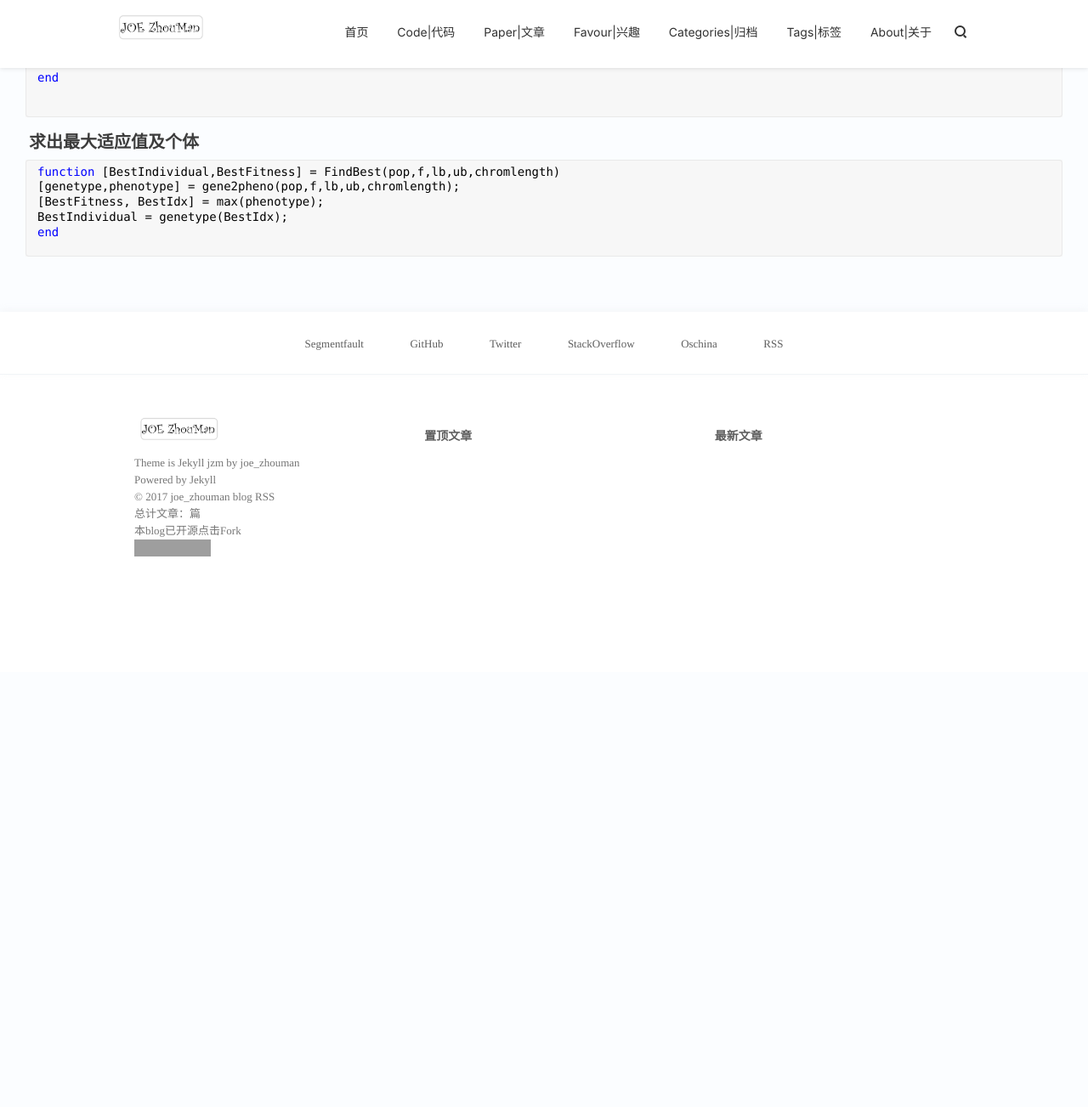
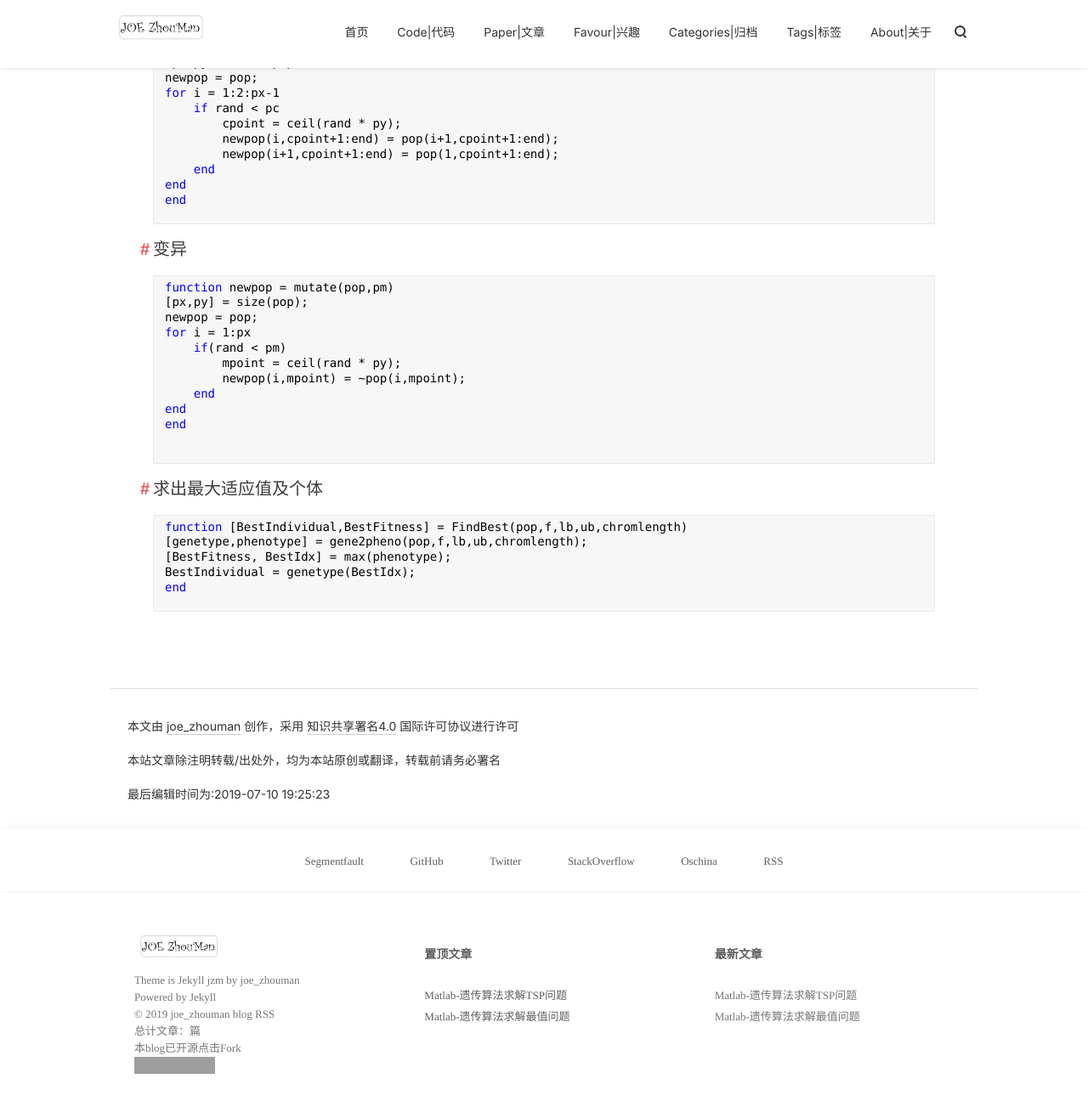
Before and after one commit to Joe-zhouman/joe_zm.blog.github.io, a Jekyll site: the page built from _posts/Matlab/2019-07-10-matlab_ga_maxize.html, in a window 1280 px wide and 1400 px high, scrolled down 4371 px. Shown: the top 1303 px of the window at 85% size. Built offline with Jekyll 4.4.1, drawn with Linux system fonts in a browser that asks for light colours; nearby versions of some CDN libraries; comment, search, counter and statistics services are not loaded; before the commit the page ends 5162 px from its top, so only the background shows below that; some of the changed text lies outside the part shown; grey boxes are pictures that could not be loaded.

```diff
--- a/_config.yml
+++ b/_config.yml
@@ -3,12 +3,12 @@ title:            "Joe ZhouMan's blog"
 description:      "Welcome to my blog--where there is a will there is a way|欢迎来到我的博客--路漫漫其修远兮，吾将上下而求索"
 url:              https://www.joezhouman.com # 域名
 signoff:          "Joe ZhouMan 周漫" # Your name
-facebook_appid:   #liberxue
+facebook_appid:   #Joe_zm
 google_analytics: UA-143789738-1
 share:            true
 # 分页
 paginate: 15
-paginate_path: "liberxuepage:num"
+paginate_path: "jzm:num"
 gems: [jekyll-paginate]
 links:
   - name:         首页
--- a/_includes/foot.html
+++ b/_includes/foot.html
@@ -20,9 +20,9 @@
                     <div class="info-text">
                         <p>Theme is <a href="http://www.joezhouman.com/about/info.html" title="访问 Jekyll jzm主题"  data-hover="Jekyll jzm"target="_blank">Jekyll jzm</a> by <a href="http://www.joezhouman.com/about" target="_blank">joe_zhouman</a></p>
                         <p>Powered by <a href="{{ site.url }}/tags/#Jekyll" title="Jekyll" data-hover="Jekyll" target="_blank" rel="nofollow">Jekyll</a></p>
-                        <p>&copy; 2017 <a href="/feed.xml"  title="访问 joy_zhouman blog RSS" data-hover="jzm blog RSS">joe_zhouman blog RSS</a></p>
+                        <p>&copy; 2019 <a href="/feed.xml"  title="访问 joy_zhouman blog RSS" data-hover="jzm blog RSS">joe_zhouman blog RSS</a></p>
                         <p>总计文章：{{paginator.total_posts}}篇</p>
-                      <p>本blog已开源点击Fork</p><iframe src="http://ghbtns.com/github-btn.html?user=joe-zhouman&repo=joe_zm.blog.github.io&type=fork&count=true" allowtransparency="true" frameborder="0" scrolling="0" width="95" height="20"></iframe>
+                      <p>本blog已开源点击Fork</p><iframe src="http://github.com/github-btn.html?user=joe-zhouman&repo=joe_zm.blog.github.io&type=fork&count=true" allowtransparency="true" frameborder="0" scrolling="0" width="95" height="20"></iframe>
                     </div>
                 </div>
             </div>
--- a/_posts/Matlab/2019-07-10-matlab_ga_maxize.html
+++ b/_posts/Matlab/2019-07-10-matlab_ga_maxize.html
@@ -1,8 +1,11 @@
 ---
 layout: blog
-title: [Matlab]遗传算法求解最值问题
-categories: [code]
-tags: [matlab, GA, Optimic]
+istop : true
+book : true
+title: Matlab-遗传算法求解最值问题
+categories: code
+tags: matlab GA Optimic
+date: 2019-07-10 19:25:23 + 0800
 ---
 <!DOCTYPE html PUBLIC "-//W3C//DTD HTML 4.01 Transitional//EN">
 <html><head><meta http-equiv="Content-Type" content="text/html; charset=utf-8"><meta http-equiv="X-UA-Compatible" content="IE=edge,IE=9,chrome=1"><meta name="generator" content="MATLAB R2019a"><title>遗传算法求最大值</title><style type="text/css">.rtcContent { padding: 30px; } .S0 { margin: 3px 10px 5px 4px; padding: 0px; line-height: 28.7999992370605px; min-height: 0px; white-space: pre-wrap; color: rgb(213, 80, 0); font-family: Helvetica, Arial, sans-serif; font-style: normal; font-size: 24px; font-weight: normal; text-align: left;  }
```
Also changed, not shown: _posts/Matlab/2017-7-15-GA_for_TSP.html (+6 -3 lines).
